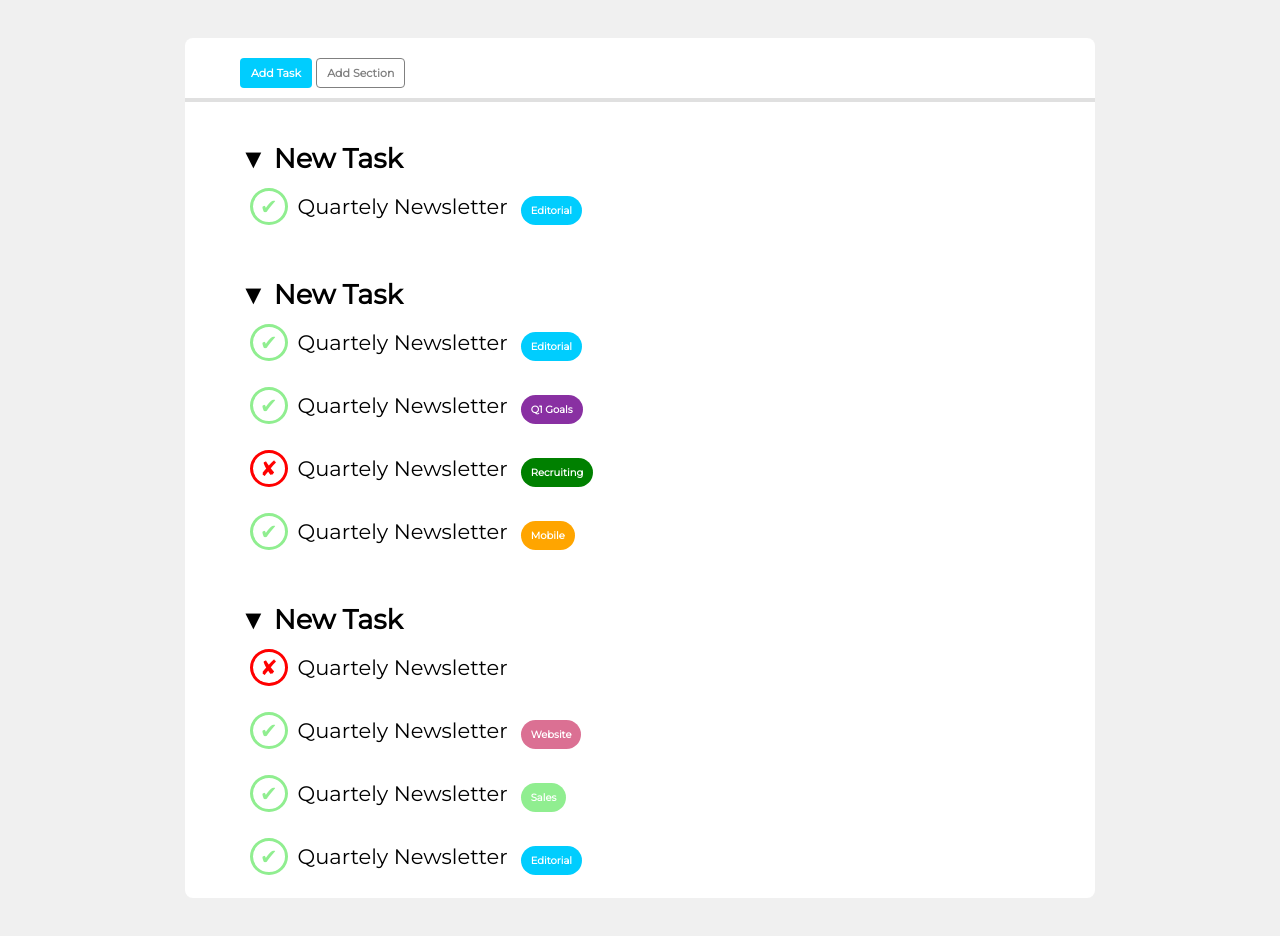
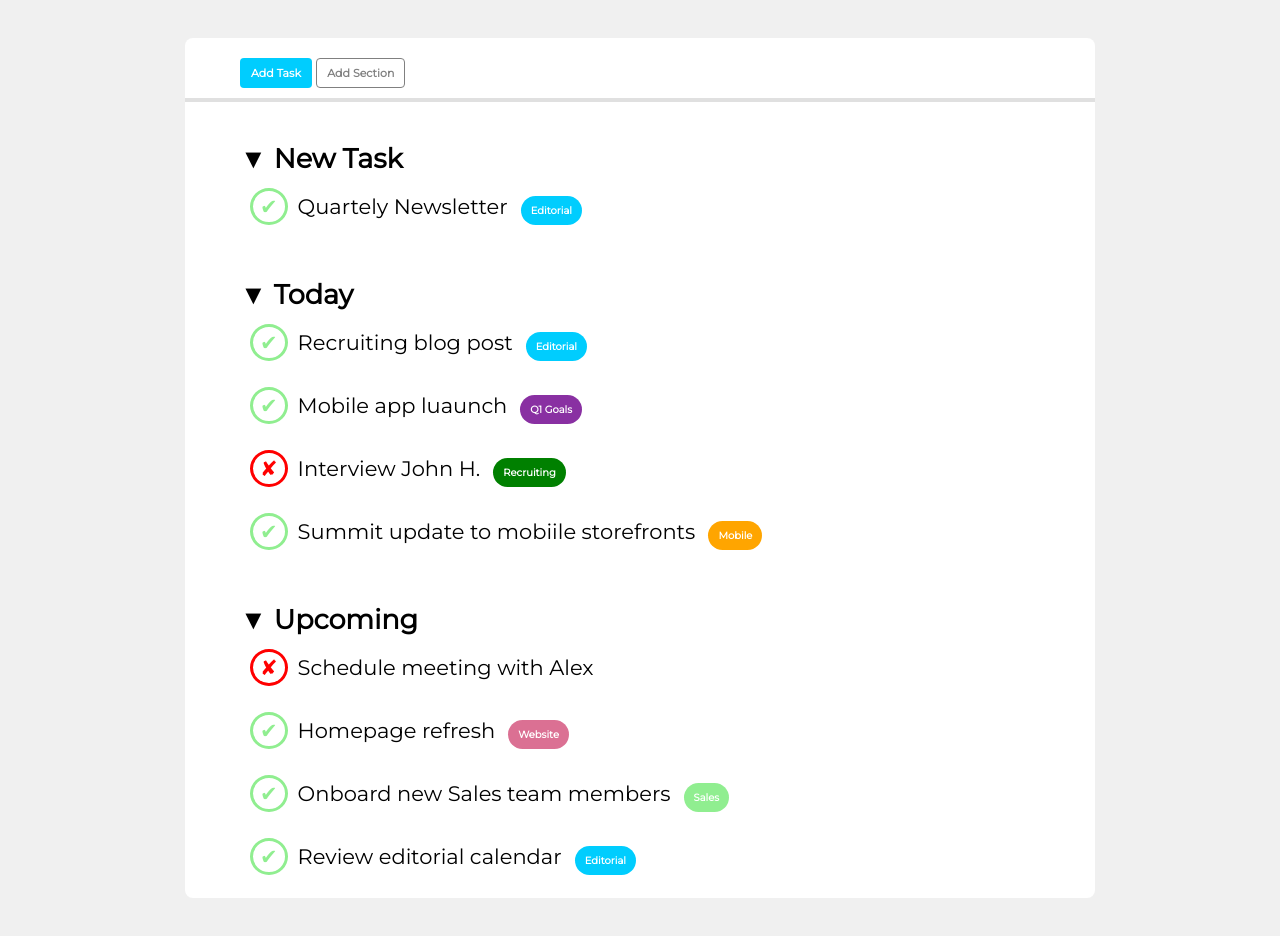
Before and after one commit to micheleTummolo/html-css-toboolist, a plain HTML site: page index.html in a window 1280 px wide. Shown: the part 82-1018 px from the top of the page. Drawn offline with Linux system fonts and the light colour scheme.

Commit message:
Fixed li content

```diff
--- a/index.html
+++ b/index.html
@@ -32,22 +32,22 @@
                 </section>
 
                 <section>
-                    <h2>&#9660; New Task</h2>
+                    <h2>&#9660; Today</h2>
                     <ul>
-                        <li class="done editorial_tag">Quartely Newsletter</li>
-                        <li class="done q1goals_tag">Quartely Newsletter</li>
-                        <li class="todo recruiting_tag">Quartely Newsletter</li>
-                        <li class="done mobile_tag">Quartely Newsletter</li>
+                        <li class="done editorial_tag">Recruiting blog post</li>
+                        <li class="done q1goals_tag">Mobile app luaunch</li>
+                        <li class="todo recruiting_tag">Interview John H.</li>
+                        <li class="done mobile_tag">Summit update to mobiile storefronts</li>
                     </ul>
                 </section>
 
                 <section>
-                    <h2>&#9660; New Task</h2>
+                    <h2>&#9660; Upcoming</h2>
                     <ul>
-                        <li class="todo">Quartely Newsletter</li>
-                        <li class="done website_tag">Quartely Newsletter</li>
-                        <li class="done sales_tag">Quartely Newsletter</li>
-                        <li class="done editorial_tag">Quartely Newsletter</li>
+                        <li class="todo">Schedule meeting with Alex</li>
+                        <li class="done website_tag">Homepage refresh</li>
+                        <li class="done sales_tag">Onboard new Sales team members</li>
+                        <li class="done editorial_tag">Review editorial calendar</li>
                     </ul>
                 </section>
             </div>
```
